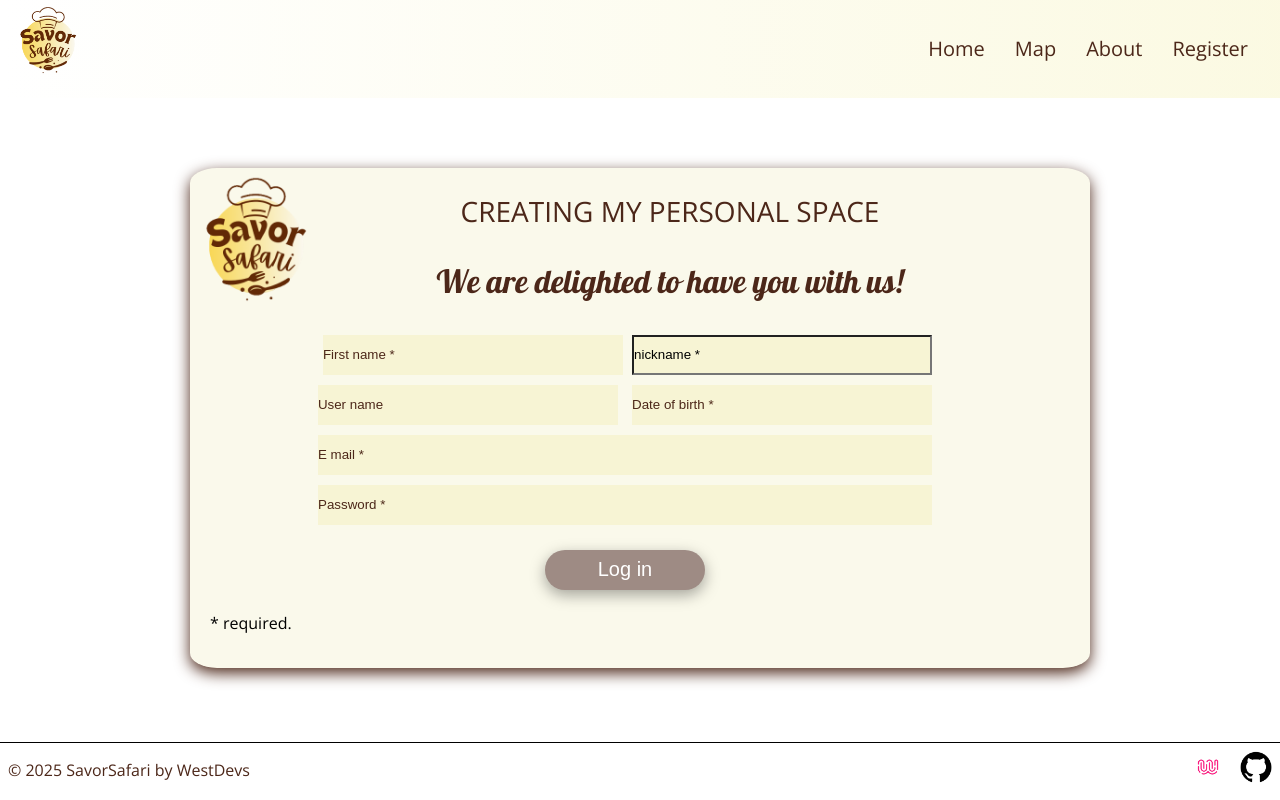
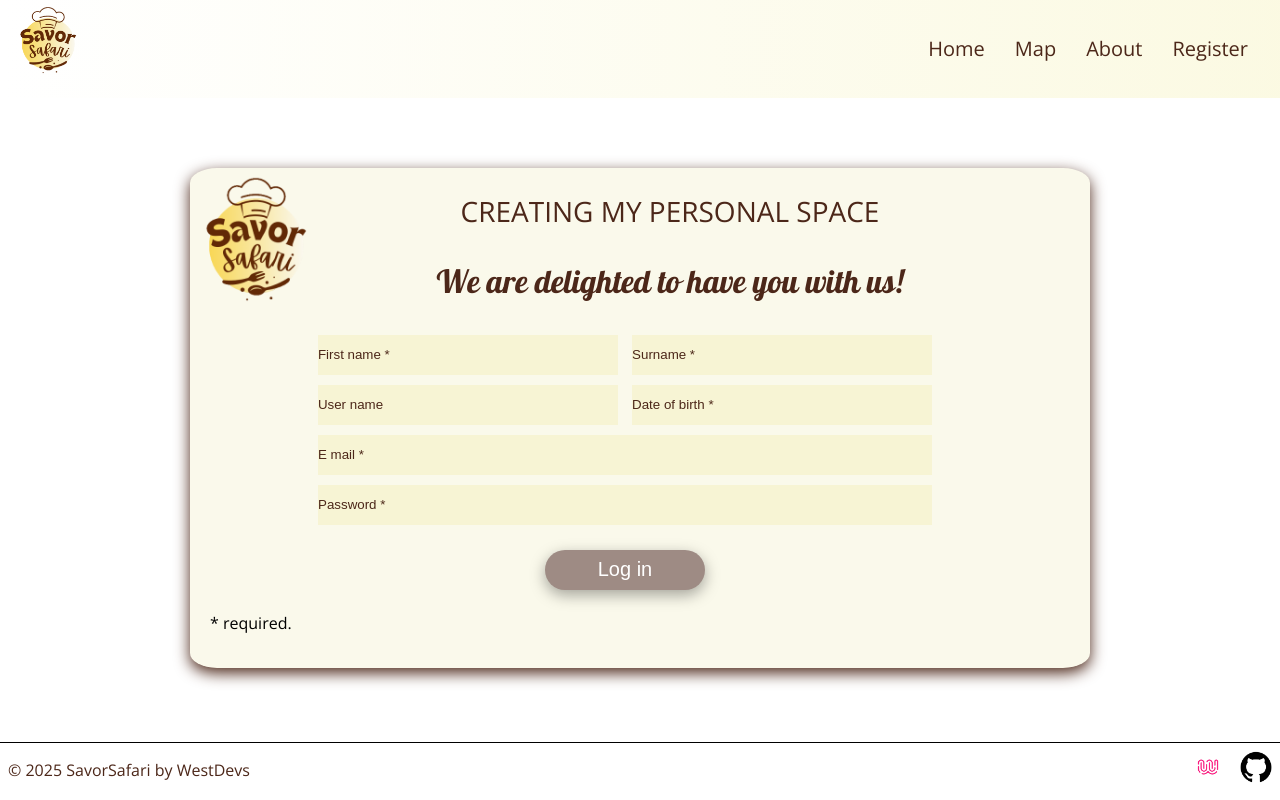
Before and after one commit to wildcodeschool-2025-03/JS-WestDevs-P2-SavorSafari, a React (Vite) app in the folder client/: page /create-user-space in a window 1280 px wide. Built offline with nearby package versions, Linux system fonts and the light colour scheme.

Commit message:
Change nickname to username

```diff
--- a/client/src/components/CreateUserSpace/CreateUserSpace.tsx
+++ b/client/src/components/CreateUserSpace/CreateUserSpace.tsx
@@ -21,12 +21,14 @@ const CreateUserSpace = () => {
               name="First name *"
               type="text"
               defaultValue="First name *"
+              required
             />{" "}
             <input
-              id="nickname"
-              name="nickname *"
+              id="surname"
+              name="surname *"
               type="text"
-              defaultValue="nickname *"
+              defaultValue="Surname *"
+              required
             />
             <br />
             <input id="username" name="Username *" defaultValue="User name" />{" "}
@@ -35,6 +37,7 @@ const CreateUserSpace = () => {
               name="Date of birth *"
               type="text"
               defaultValue="Date of birth *"
+              required
             />
             <br />
             <input
@@ -42,6 +45,7 @@ const CreateUserSpace = () => {
               name="E mail *"
               type="text"
               defaultValue="E mail *"
+              required
             />
             <br />
             <input
@@ -49,11 +53,12 @@ const CreateUserSpace = () => {
               name="Password *"
               type="text"
               defaultValue="Password *"
+              required
             />
             <br />
           </form>
           <button className="log-in" type="button">
-            <Link to="/user space"> Log in</Link>
+            <Link to="/userspace"> Log in</Link>
           </button>
           <p> * required.</p>
         </article>
```
